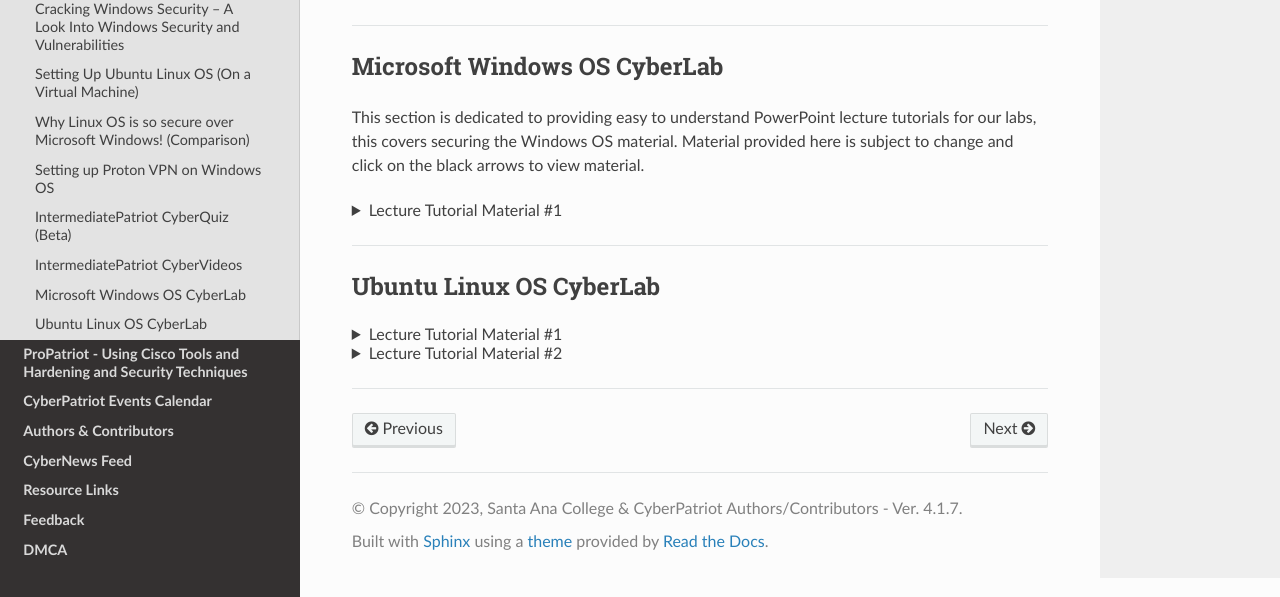
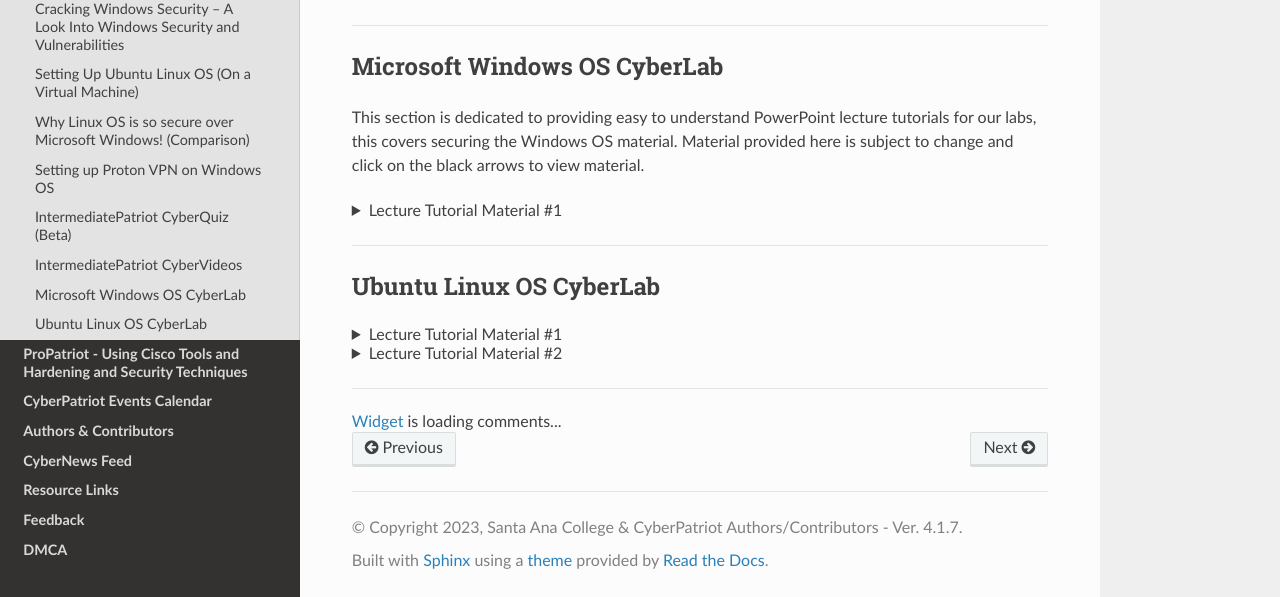
Before and after one commit to natt96z/cybersac, a Sphinx documentation site: the page built from docs/source/MediumCybersac.rst, in a window 1280 px wide and 900 px high, scrolled down 17306 px, cut to the strip 303-900 px from the top of the window. Built offline with Sphinx 7.4.7 and the Read the Docs theme 2.0.0, drawn with Linux system fonts in a browser that asks for light colours; a script that is not in the unit is left out.

Commit message:
Update MediumCybersac.rst

```diff
--- a/docs/source/MediumCybersac.rst
+++ b/docs/source/MediumCybersac.rst
@@ -340,3 +340,10 @@
 
 
 ---------------------------------------------------------------------------------------------------------------
+
+.. raw:: html
+
+            <!-- begin wwww.htmlcommentbox.com -->
+ <div id="HCB_comment_box"><a href="http://www.htmlcommentbox.com">Widget</a> is loading comments...</div>
+ <link rel="stylesheet" type="text/css" href="https://www.htmlcommentbox.com/static/skins/bootstrap/twitter-bootstrap.css?v=0" />
+ <script type="text/javascript" id="hcb"> /*<!--*/ if(!window.hcb_user){hcb_user={};} (function(){var s=document.createElement("script"), l=hcb_user.PAGE || (""+window.location).replace(/'/g,"%27"), h="https://www.htmlcommentbox.com";s.setAttribute("type","text/javascript");s.setAttribute("src", h+"/jread?page="+encodeURIComponent(l).replace("+","%2B")+"&mod=%241%24wq1rdBcg%24SN4beGgnxkY34I.mo%2F0SL."+"&opts=16798&num=10&ts=1694800150640");if (typeof s!="undefined") document.getElementsByTagName("head")[0].appendChild(s);})(); /*-->*/ </script>
```
